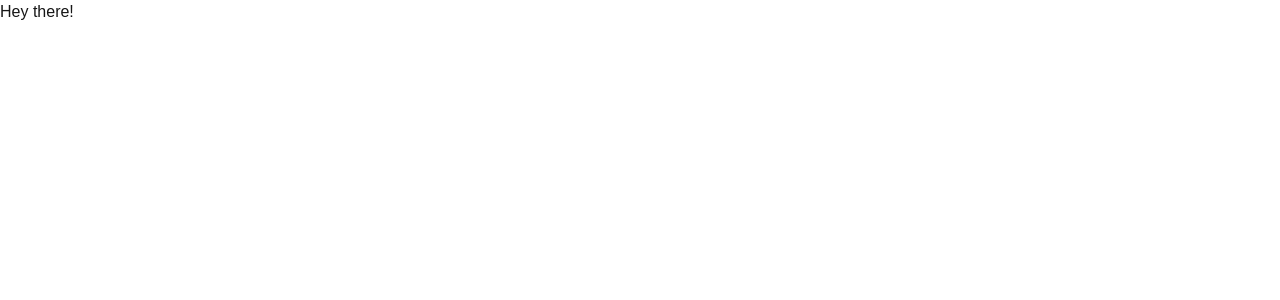
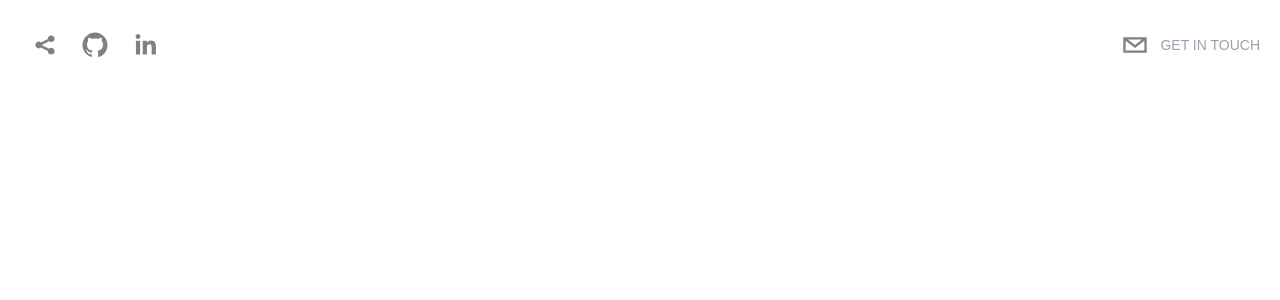
Before and after one commit to Shaurya-Jha007/Portfolio, a Next.js app: page / in a window 1280 px wide. Shown: the top 300 px of the page. Built offline with nearby package versions, Linux system fonts and the light colour scheme.

Commit message:
Finished creating UI for the header.

```diff
--- a/app/page.tsx
+++ b/app/page.tsx
@@ -1,3 +1,4 @@
+import Header from "@/components/Header";
 export default function Home() {
-  return <h1>Hey there!</h1>;
+  return <Header />;
 }
--- /dev/null
+++ b/components/Header.tsx
@@ -0,0 +1,35 @@
+import { SocialIcon } from "react-social-icons";
+export default function Header() {
+  return (
+    <header className="sticky top-0 p-5 flex items-start justify-between max-w-7xl mx-auto z-20 xl:items-center">
+      <div className="flex flex-row items-center">
+        <SocialIcon
+          url="https://x.com/Shauryajha1"
+          fgColor="gray"
+          bgColor="transparent"
+        />
+        <SocialIcon
+          url="https://github.com/Shaurya-Jha007"
+          fgColor="gray"
+          bgColor="transparent"
+        />
+        <SocialIcon
+          url="https://www.linkedin.com/in/shaurya-jha-52b276347"
+          fgColor="gray"
+          bgColor="transparent"
+        />
+      </div>
+      <div className="flex flex-row items-center text-gray-300 cursor-pointer">
+        <SocialIcon
+          className="cursor-pointer"
+          network="email"
+          fgColor="gray"
+          bgColor="transparent"
+        />
+        <p className="uppercase hidden md:inline-flex text-sm text-gray-400">
+          Get in touch
+        </p>
+      </div>
+    </header>
+  );
+}
--- a/package.json
+++ b/package.json
@@ -11,7 +11,8 @@
   "dependencies": {
     "next": "16.0.10",
     "react": "19.2.1",
-    "react-dom": "19.2.1"
+    "react-dom": "19.2.1",
+    "react-social-icons": "^6.25.0"
   },
   "devDependencies": {
     "@tailwindcss/postcss": "^4",
```
Also changed, not shown: 1 other file (tests, documents, lock files or other folders).
